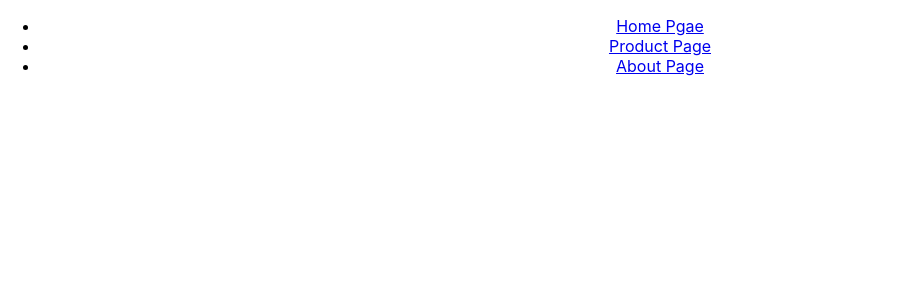
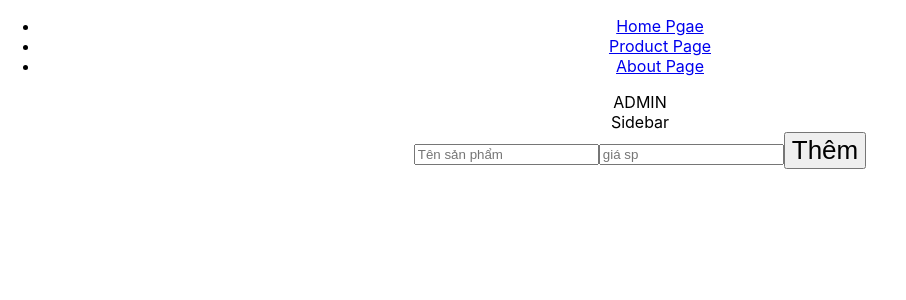
Before and after one commit to thao02122002/web502, a React (Vite) app in the folder my-app/: page /admin/productAdd in a window 1280 px wide. Shown: the top 300 px of the page, without its empty margins (0-906 px from the left). Built offline with nearby package versions, Linux system fonts and the light colour scheme; no server answers.

Commit message:
prductAdd and call api and reRender

```diff
--- a/my-app/package.json
+++ b/my-app/package.json
@@ -11,6 +11,7 @@
     "axios": "^0.26.1",
     "react": "^17.0.2",
     "react-dom": "^17.0.2",
+    "react-hook-form": "^7.28.0",
     "react-router-dom": "^6.2.2"
   },
   "devDependencies": {
--- a/my-app/src/App.tsx
+++ b/my-app/src/App.tsx
@@ -1,4 +1,4 @@
-import { useState } from 'react'
+import { useEffect, useState } from 'react'
 import { Navigate, NavLink, Route, Routes } from 'react-router-dom'
 import './App.css'
 import Showinfo from './components/Showinfo'
@@ -11,13 +11,29 @@ import WebsiteLayout from './pages/Layouts/Website/WebsiteLayout'
 import ProductPage from './pages/Layouts/Website/ProductPage'
 import type { Product } from './type/product'
 import ProductDetail from './pages/Layouts/Website/ProductDetail'
+import ProductAdd from './pages/Layouts/Admin/ProductAdd'
+import { add, list } from './api/product'
 
 function App() {
-  const [count, setCount] = useState(0)
-  const [info, setInfo] = useState<Product>({
-    name: "Thao",
-    age: 20
-  })
+  const [products, setProducts] = useState<{ _id: number, name: string }[]>([])
+
+  useEffect(() => {
+    const getProducts = async () => {
+      const { data } = await list();
+      setProducts(data);
+    }
+    getProducts();
+  }, []);
+
+  const onHandleAdd = async (product: any) => {
+    console.log('app.js', product);
+
+    //api
+    const { data } = await add(product);
+    //reRender
+    setProducts([...products, data]);
+
+  }
 
   return (
     <div className="App">
@@ -47,9 +63,14 @@ function App() {
           </Route>
 
           <Route path='/admin' element={<AdminLayout />}>
+            {/* khi truy cập vào admin thì chuyển đến index thông qua thằng Navigate */}
             <Route index element={<Navigate to="/admin/dashboard" />} />
+            {/* khi chạy index xog thì mặc đình nó sẽ truyển thằng Dashboard vào Outlet của thằng AdminLayout */}
             <Route path='dashboard' element={<Dashboard />} />
             <Route path='productManager' element={< ProductManager />} />
+            <Route path='productAdd' element={< ProductAdd name="Thao" onAdd={onHandleAdd} />} />
+
+
           </Route>
 
         </Routes>
--- /dev/null
+++ b/my-app/src/api/instance.tsx
@@ -0,0 +1,6 @@
+import axios from 'axios';
+
+const instance = axios.create({
+    baseURL: "http://localhost:8000"
+});
+export default instance;
--- /dev/null
+++ b/my-app/src/api/product.tsx
@@ -0,0 +1,10 @@
+import instance from './instance';
+
+export const list = () => {
+    const url = `/product`;
+    return instance.get(url)
+}
+export const add = (product: any) => {
+    const url = `/product`;
+    return instance.post(url, product);
+}
--- /dev/null
+++ b/my-app/src/pages/Layouts/Admin/ProductAdd.tsx
@@ -0,0 +1,35 @@
+import React from 'react'
+import { useForm, SubmitHandler } from "react-hook-form"
+
+type Inputs = {
+    name: string,
+    price: number,
+};
+
+
+type ProductAddProps = {
+    name: String,
+    onAdd: (product: Inputs) => void
+
+}
+
+const ProductAdd = (props: ProductAddProps) => {
+    const { register, handleSubmit, formState: { errors } } = useForm<Inputs>()
+    const onSubmit: SubmitHandler<Inputs> = (dataInput) => {
+        // console.log(dataInput); // là 1 object{ name, price}
+        props.onAdd(dataInput)
+        //call api
+    }
+
+    return (
+        <form action='' onSubmit={handleSubmit(onSubmit)}>
+            <input type="text" {...register('name')} placeholder='Tên sản phẩm' />
+            <input type="number" {...register('price')} placeholder='giá sp' />
+            <button>Thêm</button>
+
+
+        </form>
+    )
+}
+
+export default ProductAdd
```
Also changed, not shown: 1 other file (tests, documents, lock files or other folders).
